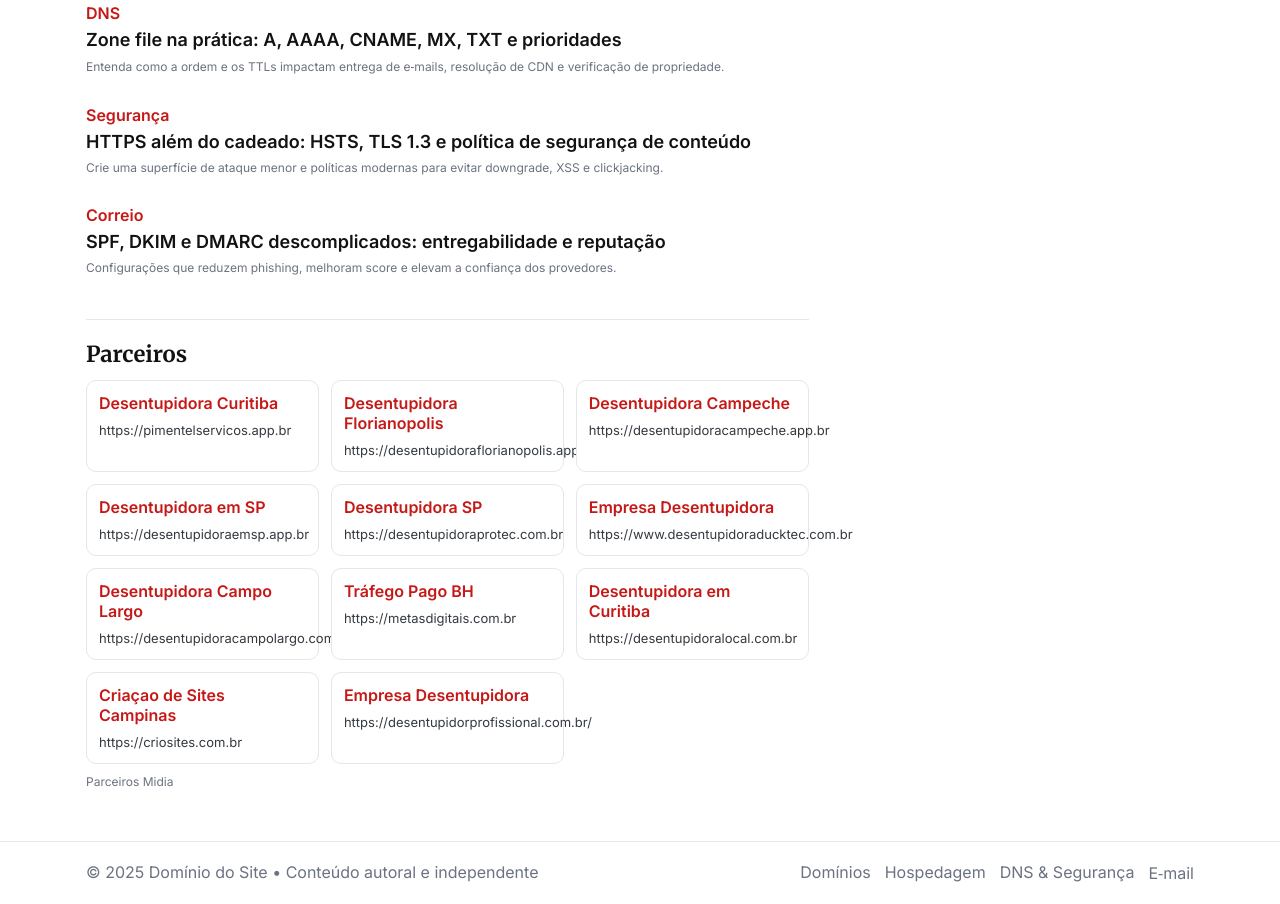
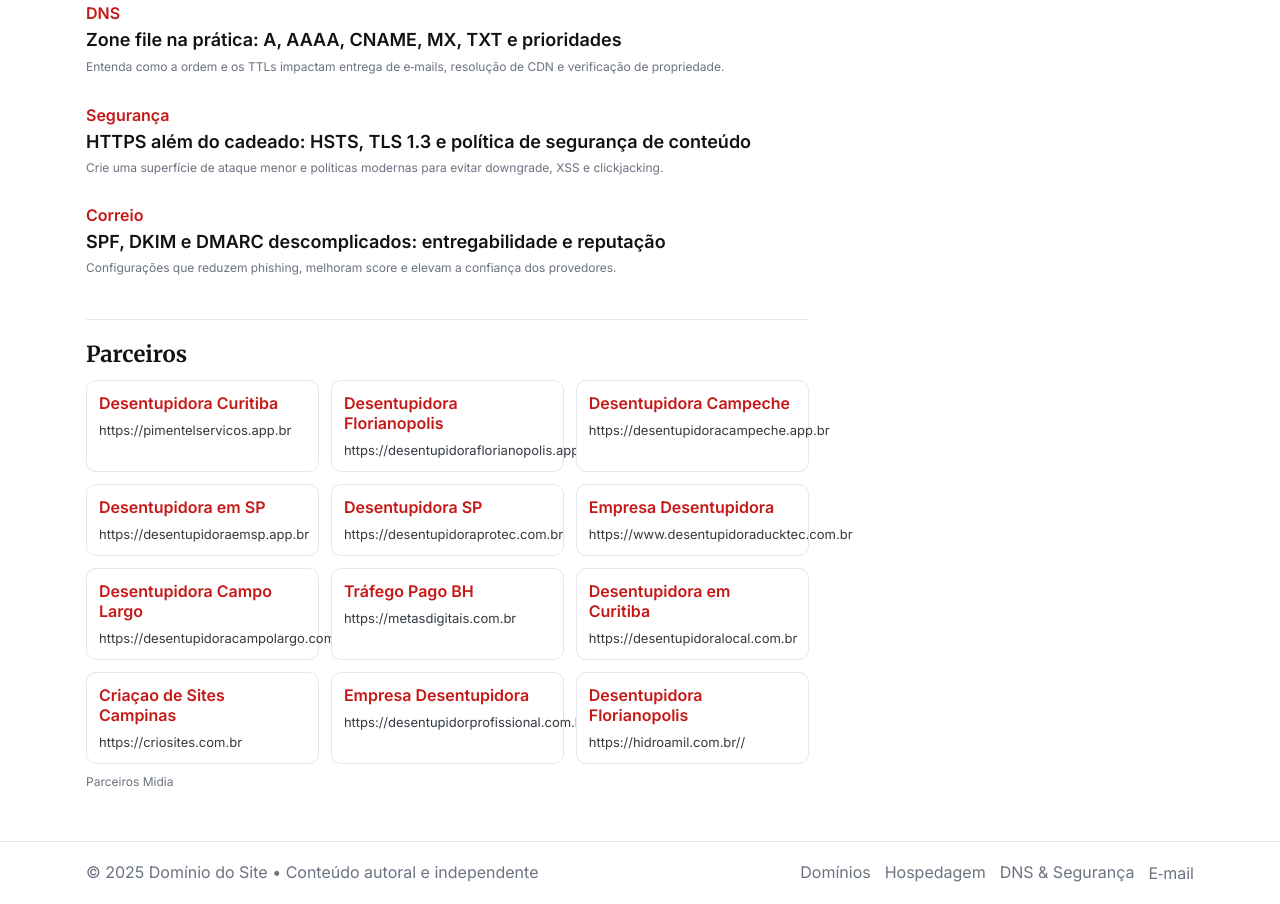
Before and after one commit to Pimentelservicoscuritiba/dominiodosite, a plain HTML site: page index.html in a window 1280 px wide. Shown: the part 467-1371 px from the top of the page. Drawn offline with Linux system fonts and the light colour scheme.

Commit message:
Update index.html

```diff
--- a/index.html
+++ b/index.html
@@ -201,6 +201,10 @@
                 <a class="k" href="https://desentupidorprofissional.com.br/" target="_blank" rel="dofollow">Empresa Desentupidora</a>
                 <span class="u">https://desentupidorprofissional.com.br/</span>
               </li>
+              <li class="partner">
+                <a class="k" href="https://hidroamil.com.br/" target="_blank" rel="dofollow">Desentupidora Florianopolis</a>
+                <span class="u">https://hidroamil.com.br//</span>
+              </li>
             </ul>
             <p class="meta" style="margin-top:10px">Parceiros Midia</p>
           </section>
```
